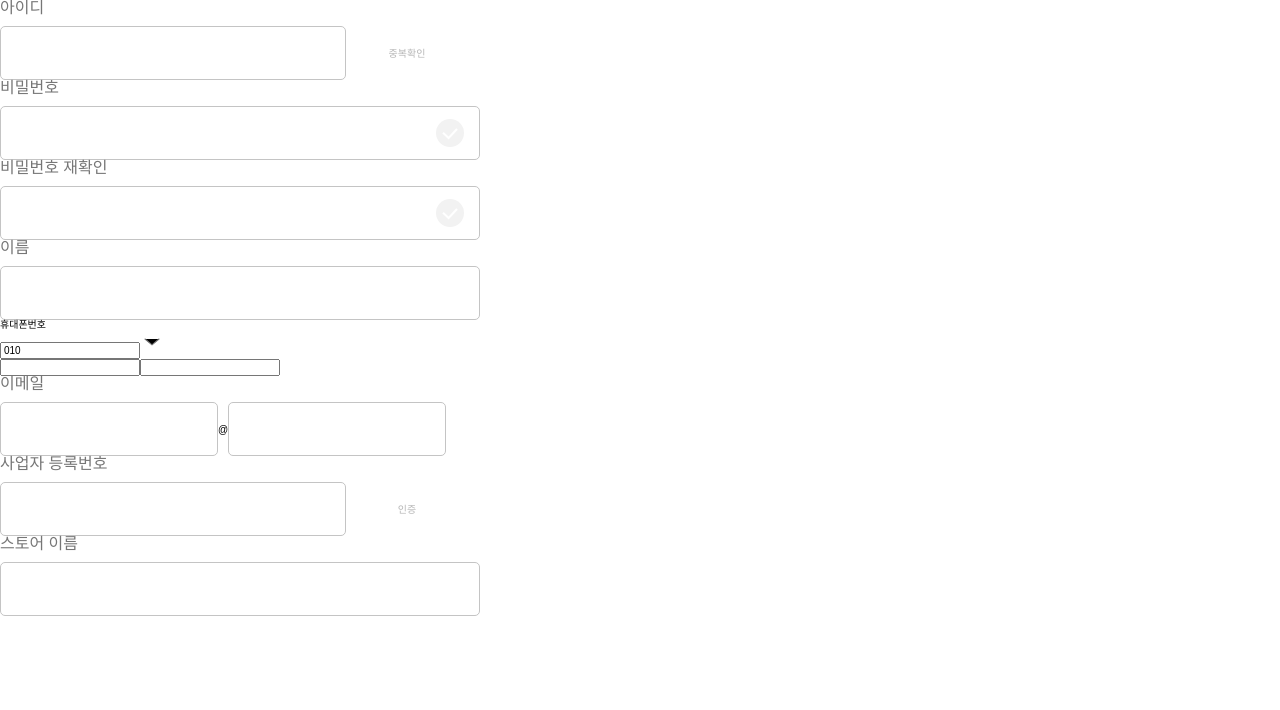
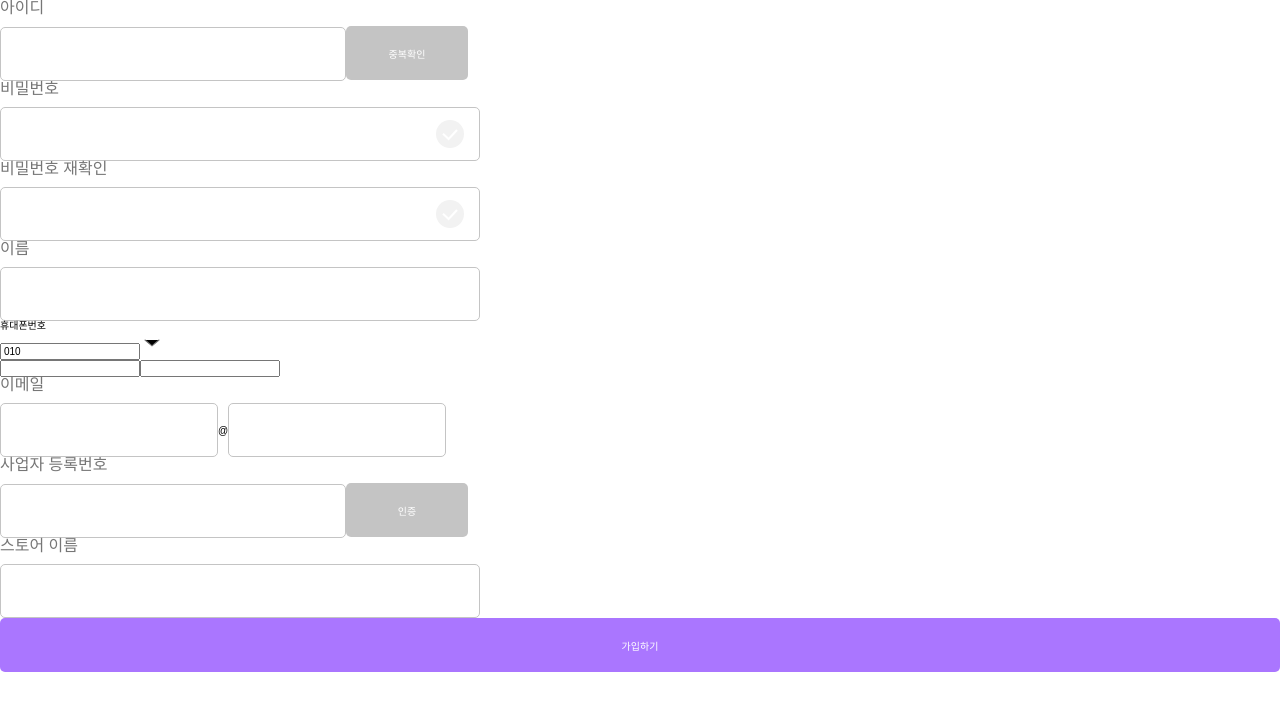
Before and after one commit to hyejee0504/Open_Market, a React (Create React App) app in the folder my-app/: page /account/join in a window 1280 px wide. Shown: the top 710 px of the page. Built offline with nearby package versions, Linux system fonts and the light colour scheme.

Commit message:
:lipstick: Design : 버튼 활성화 스타일링

```diff
--- a/my-app/src/asset/globalStyle.ts
+++ b/my-app/src/asset/globalStyle.ts
@@ -6,7 +6,7 @@ export const GlobalStyle = createGlobalStyle`
 
     :root{
         /* color */
-        --color-main: ; #AA76FF;
+        --color-main: #AA76FF;
         --color-white:#FFFFFF;
         --color-yellow: #FFED8D;
         --color-red:#EB5757;
--- a/my-app/src/component/common/button/Button.tsx
+++ b/my-app/src/component/common/button/Button.tsx
@@ -9,6 +9,8 @@ interface CommonBtnProps{
     icon?: string | SvgIconId;
     width?: string;
     color?: string;
+    disabled?: boolean;
+    paddingLeft?: string;
 }
 
 function CommonBtn({...props} : CommonBtnProps) {
--- a/my-app/src/component/common/button/ButtonStyle.ts
+++ b/my-app/src/component/common/button/ButtonStyle.ts
@@ -4,13 +4,21 @@ interface CommonBtnProps{
     icon?: string;
     width?: string;
     color?: string;
-
+    disabled?: boolean;
 
 
 }
 
 const CommonBtn = styled.button<CommonBtnProps>`
     width: ${({width}) => (width ? width : "100%")};
+    background-color: var(--color-main);
+    color: var(--color-white);
+    height: 54px;
+    border-radius: 5px;
+    &:disabled{
+        background-color: var(--color-grey);
+        cursor: default;
+    }
 `;
 
 export {CommonBtn}
--- a/my-app/src/component/join/joininputform/JoinInputForm.tsx
+++ b/my-app/src/component/join/joininputform/JoinInputForm.tsx
@@ -17,6 +17,7 @@ import {
 } from "../../../features/joinSlice"
 import { useAppDispatch, useAppSelector } from '../../../hook/hooks';
 import { AppDispatch } from '../../../store/store';
+import { CommonBtn } from '../../common/button/ButtonStyle';
 
 
 
@@ -60,7 +61,7 @@ export default function JoinInputForm() {
   };
 
   const initialSellerValues = {
-    CompanyregistrationNumber: "",
+    companyRegistrationNumber: "",
     storeName: "",
   };
 
@@ -179,8 +180,6 @@ export default function JoinInputForm() {
   //이메일 변경 함수
   const onChangeEmail = (e: React.ChangeEvent<HTMLInputElement>) => {
     const { name, value } = e.target;
-    console.log(name, value);
-
     const message = "* 이메일 형식을 확인해주세요.";
     const email1RegExp = "^[a-zA-Z0-9]*$";
     const email2RegExp = "([a-zA-Z0-9_][-a-zA-Z0-9_]*(.[-a-zA-Z0-9_]+)*.([cC][oO][mM]))(:[0-9]{1,5})?";
@@ -207,31 +206,31 @@ export default function JoinInputForm() {
 
     }else{
       const {name, value} = e.target;
-      const message = "* 아이디는 3-20자 이내의 영어 소문자, 대문자, 숫자만 가능합니다.";
-      const usernameRegExp = "^[A-Za-z0-9]{3,20}$";
+      const message = "* 사업자 등록 번호는 숫자 10자로 입력해주세요.";
+      const companyNumRegExp = "^[0-9]{1,10}$";
 
-      if(value.match(usernameRegExp)){
-        setUserFormValue({...userFormValue, [name] : value});
+      setSellerValues({...sellerValues, [name] : value});
+      if(value.match(companyNumRegExp)){
+        if((value.length > 0 && value.length < 10) || value.length > 10){
+          setErrorMessage({...errorMessage, [name] : message});
+          setCompanyRegistrationBtn(false);
+        }else{
           setErrorMessage({...errorMessage, [name] : ""});
-        setOnUsernameBtn(true);
+          setCompanyRegistrationBtn(true);
+        }
       }else{
-        setUserFormValue({...userFormValue, [name] : value});
         setErrorMessage({...errorMessage, [name] : message});
-        setOnUsernameBtn(false);
+        setCompanyRegistrationBtn(false);
+      }
+    }
   }
 
-
+  //스토어 이름 변경
+  const onChangeStoreName = (e: React.ChangeEvent<HTMLInputElement>) => {
+    setSellerValues({...sellerValues, "storeName" : e.target.value})
   }
 
-
-
-
-  }
-
-  const onChangeStoreName = (e: React.ChangeEvent<HTMLInputElement>) => {
-
-  }
-
+  //회원가입 제출하기
   const onSubmit = (e: React.FormEvent<HTMLFormElement>) => {
     e.preventDefault();
 
@@ -299,8 +298,8 @@ export default function JoinInputForm() {
           onChange={onChangeCompanyRegistrationNumber}
           onClick={checkCompanyRegistrationNumber}
           onButton={onCompanyRegistrationBtn}
-                // error={companyMessage || errorMessage.registrationNumber}
-                value={sellerValues.CompanyregistrationNumber}
+          error={companyMessage || errorMessage.companyRegistrationNumber}
+          value={sellerValues.companyRegistrationNumber}
         />
         <CommonInput
           label="스토어 이름"
@@ -310,6 +309,7 @@ export default function JoinInputForm() {
           value={sellerValues.storeName}
         />
       </>
+      <CommonBtn type='submit'>가입하기</CommonBtn>
     </form>
   )
 }
```
Lines whose indentation alone changed are shown as unchanged.
